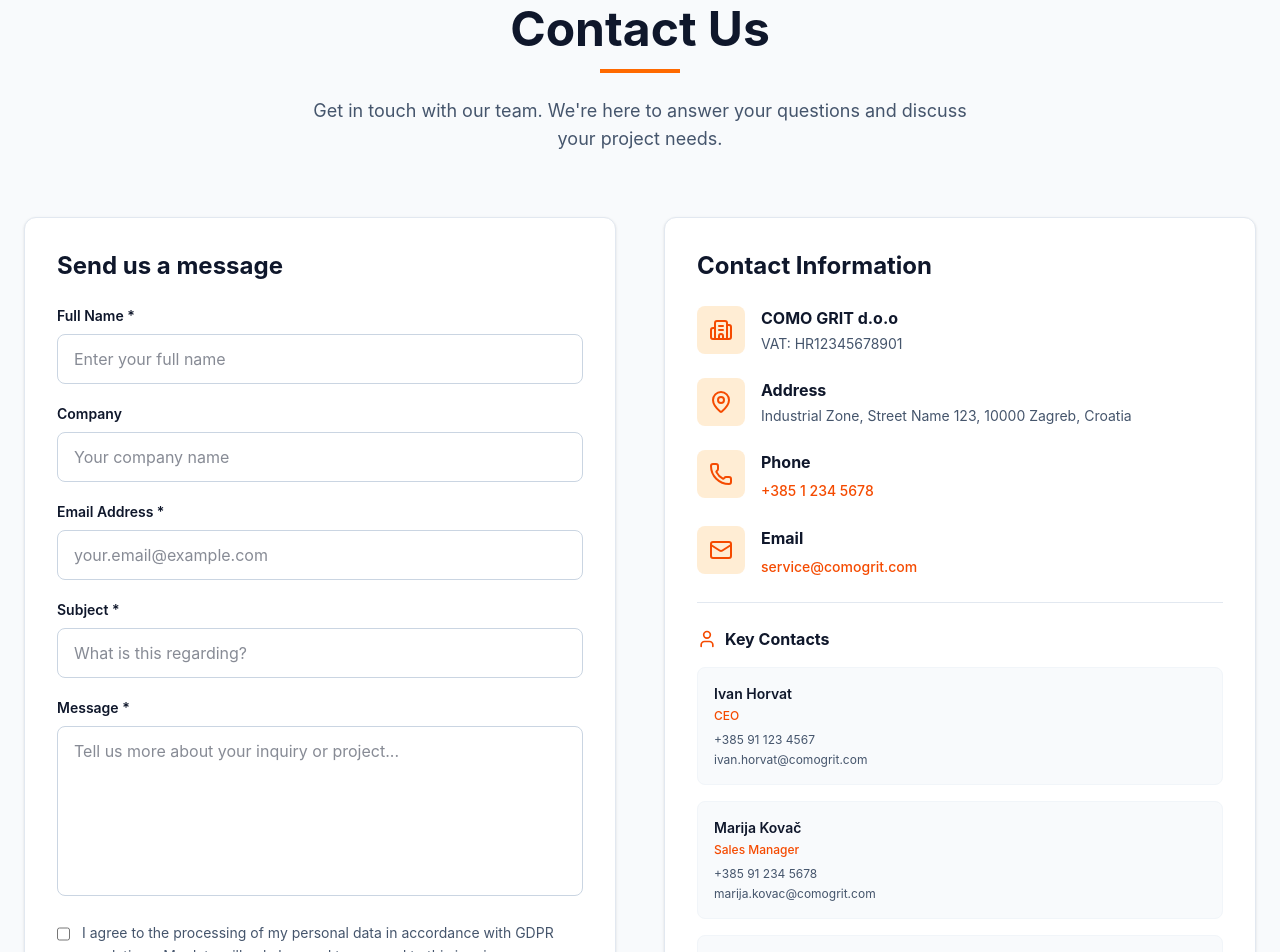
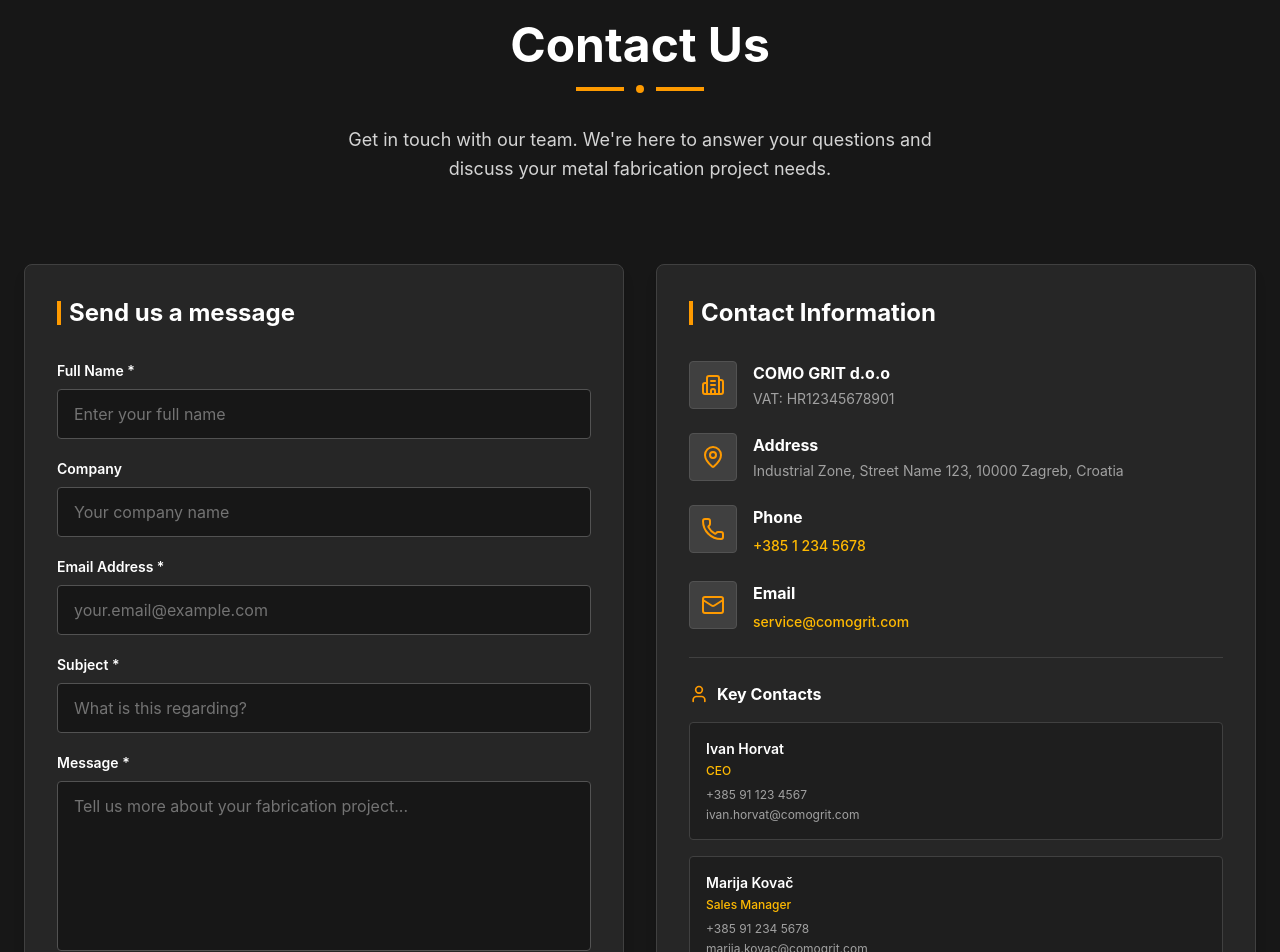
Before and after one commit to comogritas/como-grit-2, a React (Vite) app: page /Contact in a window 1280 px wide. Shown: the part 220-1172 px from the top of the page. Built offline with nearby package versions, Linux system fonts and the light colour scheme.

Commit message:
Updated ContactUs.jsx

```diff
--- a/src/pages/ContactUs.jsx
+++ b/src/pages/ContactUs.jsx
@@ -54,32 +54,39 @@ export default function ContactUs() {
   };
 
   return (
-    <div className="min-h-screen bg-slate-50">
+    <div className="min-h-screen bg-neutral-900">
       <div className="pt-20">
-        <div className="max-w-7xl mx-auto px-6 py-16">
+        <div className="max-w-7xl mx-auto px-4 sm:px-6 py-12 sm:py-20">
 
-          <div className="text-center mb-16">
-            <h1 className="text-5xl font-bold text-slate-900 mb-4">Contact Us</h1>
-            <div className="w-20 h-1 bg-orange-500 mx-auto mb-6"></div>
-            <p className="text-lg text-slate-600 max-w-2xl mx-auto">
-              Get in touch with our team. We're here to answer your questions and discuss your project needs.
+          <div className="text-center mb-16 sm:mb-20">
+            <h1 className="text-3xl sm:text-4xl lg:text-5xl font-bold text-white mb-4">Contact Us</h1>
+            <div className="flex items-center justify-center gap-3 mb-8">
+              <div className="h-1 w-12 bg-amber-500"></div>
+              <div className="w-2 h-2 bg-amber-500 rounded-full"></div>
+              <div className="h-1 w-12 bg-amber-500"></div>
+            </div>
+            <p className="text-base sm:text-lg text-neutral-300 max-w-2xl mx-auto leading-relaxed px-4">
+              Get in touch with our team. We're here to answer your questions and discuss your metal fabrication project needs.
             </p>
           </div>
 
-          <div className="grid lg:grid-cols-2 gap-12 mb-16">
+          <div className="grid lg:grid-cols-2 gap-8 mb-16">
 
-            <div className="bg-white rounded-xl shadow-sm p-8 border border-slate-200">
-              <h2 className="text-2xl font-bold text-slate-900 mb-6">Send us a message</h2>
+            <div className="bg-neutral-800 rounded-lg shadow-lg p-8 border border-neutral-700 hover:border-amber-500 transition-colors duration-300">
+              <h2 className="text-2xl font-bold text-white mb-8 flex items-center gap-2">
+                <div className="w-1 h-6 bg-amber-500"></div>
+                Send us a message
+              </h2>
 
               {submitted ? (
-                <div className="bg-green-50 border-2 border-green-500 rounded-lg p-8 text-center">
-                  <h3 className="text-2xl font-bold text-green-800 mb-2">Thank You!</h3>
-                  <p className="text-green-700">We've received your message and will get back to you soon.</p>
+                <div className="bg-neutral-700/50 border-2 border-amber-500 rounded-lg p-8 text-center">
+                  <h3 className="text-2xl font-bold text-amber-400 mb-2">Thank You!</h3>
+                  <p className="text-neutral-300">We've received your message and will get back to you soon.</p>
                 </div>
               ) : (
                 <form onSubmit={handleSubmit} className="space-y-5">
                   <div>
-                    <label htmlFor="fullName" className="block text-sm font-semibold text-slate-900 mb-2">
+                    <label htmlFor="fullName" className="block text-sm font-semibold text-white mb-2">
                       Full Name *
                     </label>
                     <input
@@ -89,13 +96,13 @@ export default function ContactUs() {
                       required
                       value={formData.fullName}
                       onChange={handleChange}
-                      className="w-full px-4 py-3 border border-slate-300 rounded-lg focus:ring-2 focus:ring-orange-500 focus:border-orange-500 transition-colors bg-white text-slate-900"
+                      className="w-full px-4 py-3 border border-neutral-600 rounded bg-neutral-900 text-white placeholder-neutral-500 focus:border-amber-500 focus:ring-2 focus:ring-amber-500/20 transition-all"
                       placeholder="Enter your full name"
                     />
                   </div>
 
                   <div>
-                    <label htmlFor="company" className="block text-sm font-semibold text-slate-900 mb-2">
+                    <label htmlFor="company" className="block text-sm font-semibold text-white mb-2">
                       Company
                     </label>
                     <input
@@ -104,13 +111,13 @@ export default function ContactUs() {
                       name="company"
                       value={formData.company}
                       onChange={handleChange}
-                      className="w-full px-4 py-3 border border-slate-300 rounded-lg focus:ring-2 focus:ring-orange-500 focus:border-orange-500 transition-colors bg-white text-slate-900"
+                      className="w-full px-4 py-3 border border-neutral-600 rounded bg-neutral-900 text-white placeholder-neutral-500 focus:border-amber-500 focus:ring-2 focus:ring-amber-500/20 transition-all"
                       placeholder="Your company name"
                     />
                   </div>
 
                   <div>
-                    <label htmlFor="email" className="block text-sm font-semibold text-slate-900 mb-2">
+                    <label htmlFor="email" className="block text-sm font-semibold text-white mb-2">
                       Email Address *
                     </label>
                     <input
@@ -120,13 +127,13 @@ export default function ContactUs() {
                       required
                       value={formData.email}
                       onChange={handleChange}
-                      className="w-full px-4 py-3 border border-slate-300 rounded-lg focus:ring-2 focus:ring-orange-500 focus:border-orange-500 transition-colors bg-white text-slate-900"
+                      className="w-full px-4 py-3 border border-neutral-600 rounded bg-neutral-900 text-white placeholder-neutral-500 focus:border-amber-500 focus:ring-2 focus:ring-amber-500/20 transition-all"
                       placeholder="your.email@example.com"
                     />
                   </div>
 
                   <div>
-                    <label htmlFor="subject" className="block text-sm font-semibold text-slate-900 mb-2">
+                    <label htmlFor="subject" className="block text-sm font-semibold text-white mb-2">
                       Subject *
                     </label>
                     <input
@@ -136,13 +143,13 @@ export default function ContactUs() {
                       required
                       value={formData.subject}
                       onChange={handleChange}
-                      className="w-full px-4 py-3 border border-slate-300 rounded-lg focus:ring-2 focus:ring-orange-500 focus:border-orange-500 transition-colors bg-white text-slate-900"
+                      className="w-full px-4 py-3 border border-neutral-600 rounded bg-neutral-900 text-white placeholder-neutral-500 focus:border-amber-500 focus:ring-2 focus:ring-amber-500/20 transition-all"
                       placeholder="What is this regarding?"
                     />
                   </div>
 
                   <div>
-                    <label htmlFor="message" className="block text-sm font-semibold text-slate-900 mb-2">
+                    <label htmlFor="message" className="block text-sm font-semibold text-white mb-2">
                       Message *
                     </label>
                     <textarea
@@ -152,8 +159,8 @@ export default function ContactUs() {
                       required
                       value={formData.message}
                       onChange={handleChange}
-                      className="w-full px-4 py-3 border border-slate-300 rounded-lg focus:ring-2 focus:ring-orange-500 focus:border-orange-500 transition-colors resize-none bg-white text-slate-900"
-                      placeholder="Tell us more about your inquiry or project..."
+                      className="w-full px-4 py-3 border border-neutral-600 rounded bg-neutral-900 text-white placeholder-neutral-500 focus:border-amber-500 focus:ring-2 focus:ring-amber-500/20 transition-all resize-none"
+                      placeholder="Tell us more about your fabrication project..."
                     />
                   </div>
 
@@ -164,10 +171,10 @@ export default function ContactUs() {
                       name="gdprConsent"
                       checked={formData.gdprConsent}
                       onChange={handleChange}
-                      className="mt-1 w-4 h-4 text-orange-500 border-slate-300 rounded focus:ring-orange-500 cursor-pointer"
+                      className="mt-1 w-4 h-4 border-neutral-600 bg-neutral-900 accent-amber-500 cursor-pointer"
                       required
                     />
-                    <label htmlFor="gdprConsent" className="text-sm text-slate-600 leading-relaxed cursor-pointer">
+                    <label htmlFor="gdprConsent" className="text-sm text-neutral-300 leading-relaxed cursor-pointer">
                       I agree to the processing of my personal data in accordance with GDPR regulations.
                       My data will only be used to respond to this inquiry.
                     </label>
@@ -175,7 +182,7 @@ export default function ContactUs() {
 
                   <button
                     type="submit"
-                    className="w-full bg-orange-500 hover:bg-orange-600 text-white px-8 py-4 rounded-lg font-semibold transition-colors duration-300 shadow-md hover:shadow-lg active:scale-98"
+                    className="w-full bg-amber-600 hover:bg-amber-500 text-white px-8 py-4 rounded font-semibold transition-all duration-300 shadow-lg hover:shadow-amber-500/30 active:scale-98 border border-amber-500/30 hover:border-amber-400"
                   >
                     Send Message
                   </button>
@@ -183,45 +190,48 @@ export default function ContactUs() {
               )}
             </div>
 
-            <div className="bg-white rounded-xl shadow-sm p-8 border border-slate-200">
-              <h2 className="text-2xl font-bold text-slate-900 mb-6">Contact Information</h2>
+            <div className="bg-neutral-800 rounded-lg shadow-lg p-8 border border-neutral-700 hover:border-amber-500 transition-colors duration-300">
+              <h2 className="text-2xl font-bold text-white mb-8 flex items-center gap-2">
+                <div className="w-1 h-6 bg-amber-500"></div>
+                Contact Information
+              </h2>
 
               <div className="space-y-6">
                 <div>
                   <div className="flex items-start gap-4">
                     <div className="flex-shrink-0">
-                      <div className="w-12 h-12 bg-orange-100 rounded-lg flex items-center justify-center">
-                        <Building2 className="w-6 h-6 text-orange-600" />
+                      <div className="w-12 h-12 bg-neutral-700 rounded flex items-center justify-center border border-neutral-600">
+                        <Building2 className="w-6 h-6 text-amber-500" />
                       </div>
                     </div>
                     <div>
-                      <h3 className="font-bold text-slate-900 mb-1">{contactInfo.companyName}</h3>
-                      <p className="text-slate-600 text-sm">{contactInfo.registrationNumber}</p>
+                      <h3 className="font-bold text-white mb-1">{contactInfo.companyName}</h3>
+                      <p className="text-neutral-400 text-sm">{contactInfo.registrationNumber}</p>
                     </div>
                   </div>
                 </div>
 
                 <div className="flex items-start gap-4">
                   <div className="flex-shrink-0">
-                    <div className="w-12 h-12 bg-orange-100 rounded-lg flex items-center justify-center">
-                      <MapPin className="w-6 h-6 text-orange-600" />
+                    <div className="w-12 h-12 bg-neutral-700 rounded flex items-center justify-center border border-neutral-600">
+                      <MapPin className="w-6 h-6 text-amber-500" />
                     </div>
                   </div>
                   <div>
-                    <h3 className="font-bold text-slate-900 mb-1">Address</h3>
-                    <p className="text-slate-600 text-sm">{contactInfo.address}</p>
+                    <h3 className="font-bold text-white mb-1">Address</h3>
+                    <p className="text-neutral-400 text-sm">{contactInfo.address}</p>
                   </div>
                 </div>
 
                 <div className="flex items-start gap-4">
                   <div className="flex-shrink-0">
-                    <div className="w-12 h-12 bg-orange-100 rounded-lg flex items-center justify-center">
-                      <Phone className="w-6 h-6 text-orange-600" />
+                    <div className="w-12 h-12 bg-neutral-700 rounded flex items-center justify-center border border-neutral-600">
+                      <Phone className="w-6 h-6 text-amber-500" />
                     </div>
                   </div>
                   <div>
-                    <h3 className="font-bold text-slate-900 mb-1">Phone</h3>
-                    <a href={`tel:${contactInfo.phone}`} className="text-orange-600 hover:text-orange-700 text-sm font-medium">
+                    <h3 className="font-bold text-white mb-1">Phone</h3>
+                    <a href={`tel:${contactInfo.phone}`} className="text-amber-400 hover:text-amber-300 text-sm font-medium transition-colors">
                       {contactInfo.phone}
                     </a>
                   </div>
@@ -229,33 +239,33 @@ export default function ContactUs() {
 
                 <div className="flex items-start gap-4">
                   <div className="flex-shrink-0">
-                    <div className="w-12 h-12 bg-orange-100 rounded-lg flex items-center justify-center">
-                      <Mail className="w-6 h-6 text-orange-600" />
+                    <div className="w-12 h-12 bg-neutral-700 rounded flex items-center justify-center border border-neutral-600">
+                      <Mail className="w-6 h-6 text-amber-500" />
                     </div>
                   </div>
                   <div>
-                    <h3 className="font-bold text-slate-900 mb-1">Email</h3>
-                    <a href={`mailto:${contactInfo.email}`} className="text-orange-600 hover:text-orange-700 text-sm font-medium">
+                    <h3 className="font-bold text-white mb-1">Email</h3>
+                    <a href={`mailto:${contactInfo.email}`} className="text-amber-400 hover:text-amber-300 text-sm font-medium transition-colors">
                       {contactInfo.email}
                     </a>
                   </div>
                 </div>
 
-                <div className="border-t border-slate-200 pt-6 mt-6">
-                  <h3 className="font-bold text-slate-900 mb-4 flex items-center gap-2">
-                    <User className="w-5 h-5 text-orange-600" />
+                <div className="border-t border-neutral-700 pt-6 mt-6">
+                  <h3 className="font-bold text-white mb-4 flex items-center gap-2">
+                    <User className="w-5 h-5 text-amber-500" />
                     Key Contacts
                   </h3>
                   <div className="space-y-4">
                     {contactInfo.keyStaff.map((staff, idx) => (
-                      <div key={idx} className="bg-slate-50 rounded-lg p-4 border border-slate-100">
-                        <h4 className="font-semibold text-slate-900 text-sm mb-1">{staff.name}</h4>
-                        <p className="text-orange-600 text-xs font-medium mb-2">{staff.role}</p>
+                      <div key={idx} className="bg-neutral-900/50 rounded p-4 border border-neutral-700 hover:border-amber-500/50 transition-colors">
+                        <h4 className="font-semibold text-white text-sm mb-1">{staff.name}</h4>
+                        <p className="text-amber-400 text-xs font-medium mb-2">{staff.role}</p>
                         <div className="space-y-1">
-                          <a href={`tel:${staff.phone}`} className="block text-slate-600 hover:text-orange-600 text-xs transition-colors">
+                          <a href={`tel:${staff.phone}`} className="block text-neutral-400 hover:text-amber-400 text-xs transition-colors">
                             {staff.phone}
                           </a>
-                          <a href={`mailto:${staff.email}`} className="block text-slate-600 hover:text-orange-600 text-xs transition-colors">
+                          <a href={`mailto:${staff.email}`} className="block text-neutral-400 hover:text-amber-400 text-xs transition-colors">
                             {staff.email}
                           </a>
                         </div>
@@ -267,10 +277,10 @@ export default function ContactUs() {
             </div>
           </div>
 
-          <div className="bg-white rounded-xl shadow-sm overflow-hidden border border-slate-200">
-            <div className="p-6 border-b border-slate-200">
-              <h2 className="text-2xl font-bold text-slate-900 flex items-center gap-3">
-                <MapPin className="w-6 h-6 text-orange-600" />
+          <div className="bg-neutral-800 rounded-lg shadow-lg overflow-hidden border border-neutral-700">
+            <div className="p-6 border-b border-neutral-700">
+              <h2 className="text-2xl font-bold text-white flex items-center gap-3">
+                <MapPin className="w-6 h-6 text-amber-500" />
                 Our Location
               </h2>
             </div>
```
Also changed, not shown: src/pages/Gallery.jsx (+23 -51 lines).
